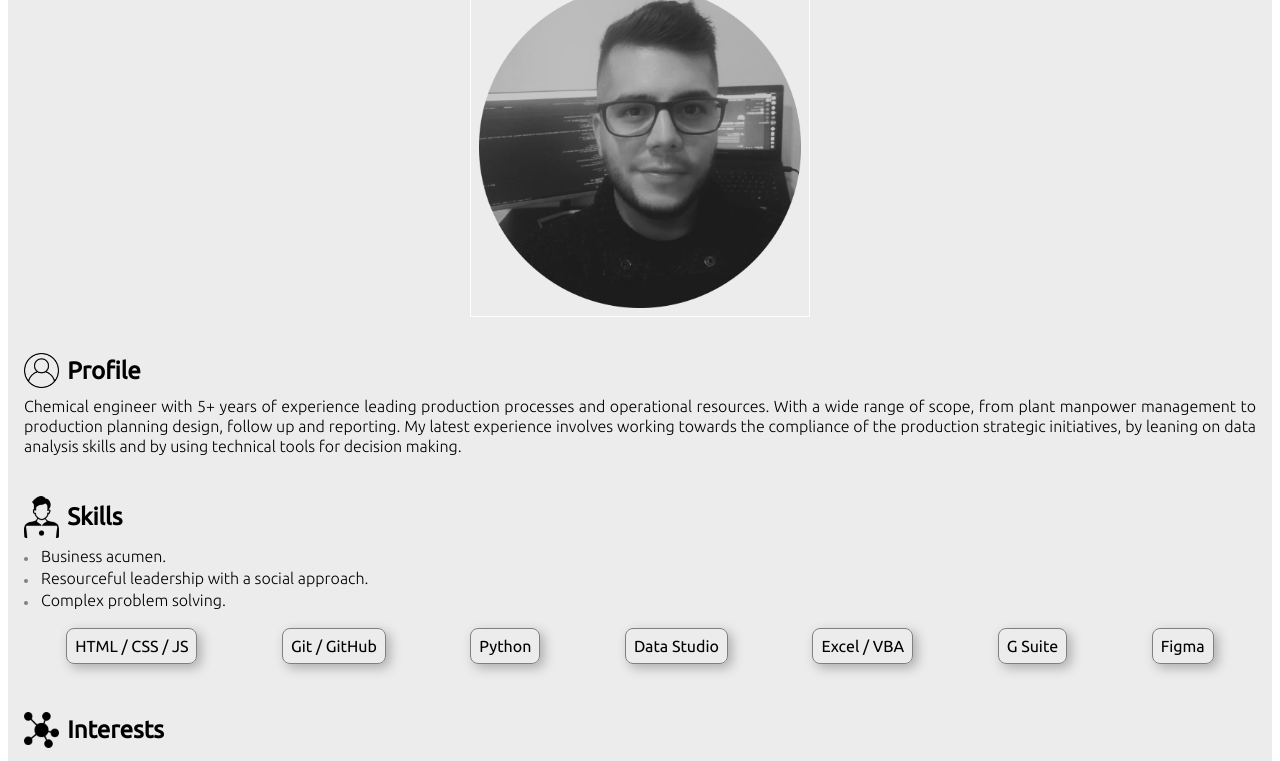
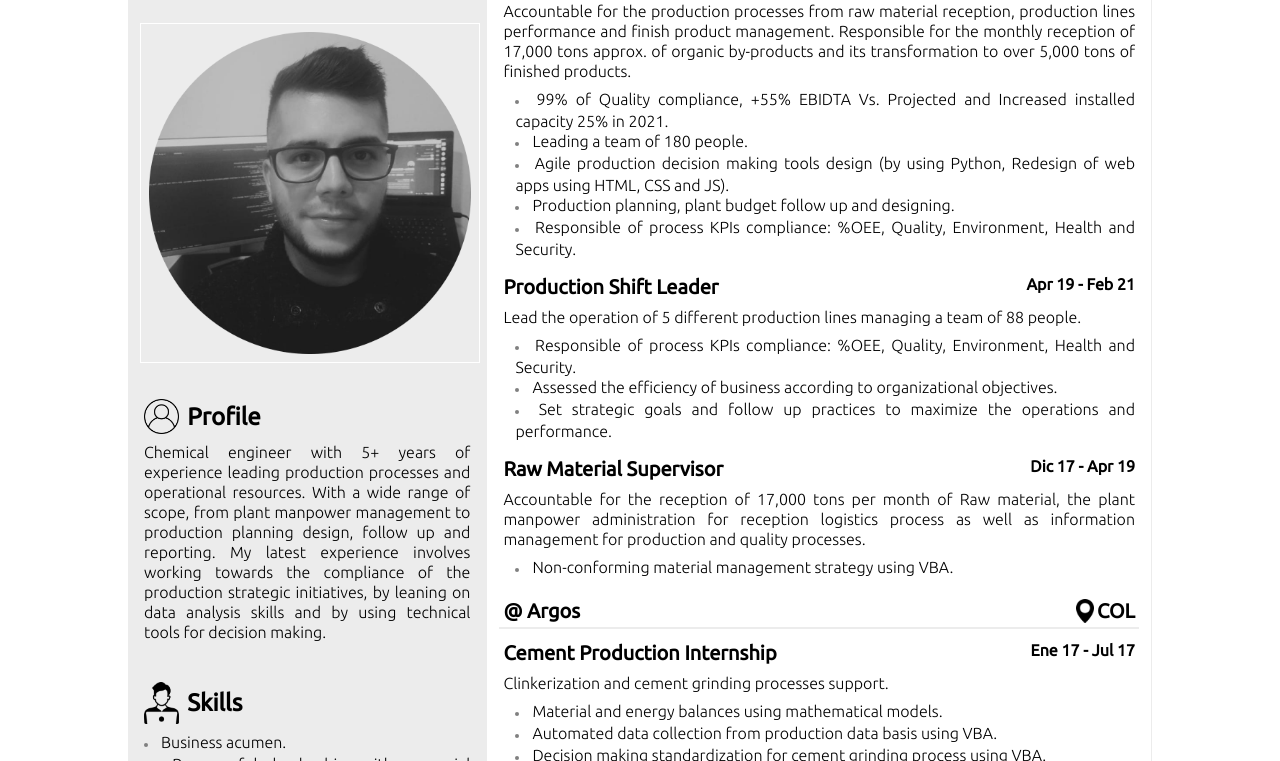
Before and after one commit to JMTamayo/CV, a plain HTML site: page index.html in a window 1280 px wide. Shown: the part 165-926 px from the top of the page. Drawn offline with Linux system fonts and the light colour scheme; files whose address does not match are found by name.

Commit message:
Updating responsive design. Version finished.

```diff
--- a/css/styles.css
+++ b/css/styles.css
@@ -1,6 +1,16 @@
 html {
     /*Font Size:*/
     font-size:          10px;
+}
+
+body {
+    /*Box Model:*/
+    min-width:          460px;
+
+    /*Display:*/
+    display:            flex;
+    justify-content:    center;
+
 }
 
 * {
@@ -21,8 +31,8 @@ html {
     --gcl1:             #ececec;
     --gcl2:             #adadad;
     --gcl3:             #808080;
-    --grcl0:            #00ff001a;
-    --ycl0:             #FFD6001a;
+    --grcl0:            #00ff0025;
+    --ycl0:             #ffd50050;
 
     /*Font properties and Font sizes*/
     font-family:        'Ubuntu', sans-serif;
@@ -41,7 +51,7 @@ html {
 
     .fr {
         /*Box model:*/
-        margin:                 var(--ps3) var(--ps1);
+        margin:                 var(--ps3) 2vw;
 
         /*Background:*/
         background-color:       var(--gcl1);
@@ -92,6 +102,7 @@ html {
 
         .cont1_v2 {
             /*Box model:*/
+            width: 94%;
             border:             solid 0.1rem var(--gcl1);
             box-shadow:         var(--ps0) var(--ps0) var(--ps0) var(--gcl1);
         }
@@ -116,6 +127,7 @@ html {
         display:                flex;
         justify-content:        space-around;
         flex-wrap:              wrap;
+        column-gap:             var(--ps1);
         row-gap:                var(--ps3);
     }
 
@@ -138,6 +150,7 @@ html {
         /*Display:*/
         display:                flex;
         flex-direction:         column;
+        align-items: c          enter;
     }
 
     /*Unordered and ordered lists:*/
@@ -374,7 +387,52 @@ html {
         width:                  calc(2*var(--ps2));
     }
 
+/*Resonsive Design:*/
 
-.check {
-    border: solid 1px red;
+@media (min-width: 820px) {
+/*Frames structure:*/
+
+    .fr {
+        /*Display:*/
+        display:                flex;
+        flex-direction:         row;
+        align-items:            flex-start;
+    }
+
+    .left_fr {
+        /*Box model:*/
+        width:                  36rem;
+
+        /*Display:*/
+        display:                flex;
+        flex-direction:         column;
+        align-items:            center;
+    }
+
+    .cont5 {
+        /*Display:*/
+        display:                flex;
+        flex-direction:         row;
+        justify-content:        space-between;
+    }
 }
+
+@media (min-width: 1024px) {
+    /*Frames structure:*/
+
+    .fr {
+        /*Box model:*/
+        width:                  1024px;
+    }
+
+    .left_fr {
+        /*Box model:*/
+        width:                  35%;
+    }
+
+    .right_fr {
+        /*Box model:*/
+        border:                 solid 0.1rem var(--gcl1);
+        width:                  75%;
+    }
+    }
```
